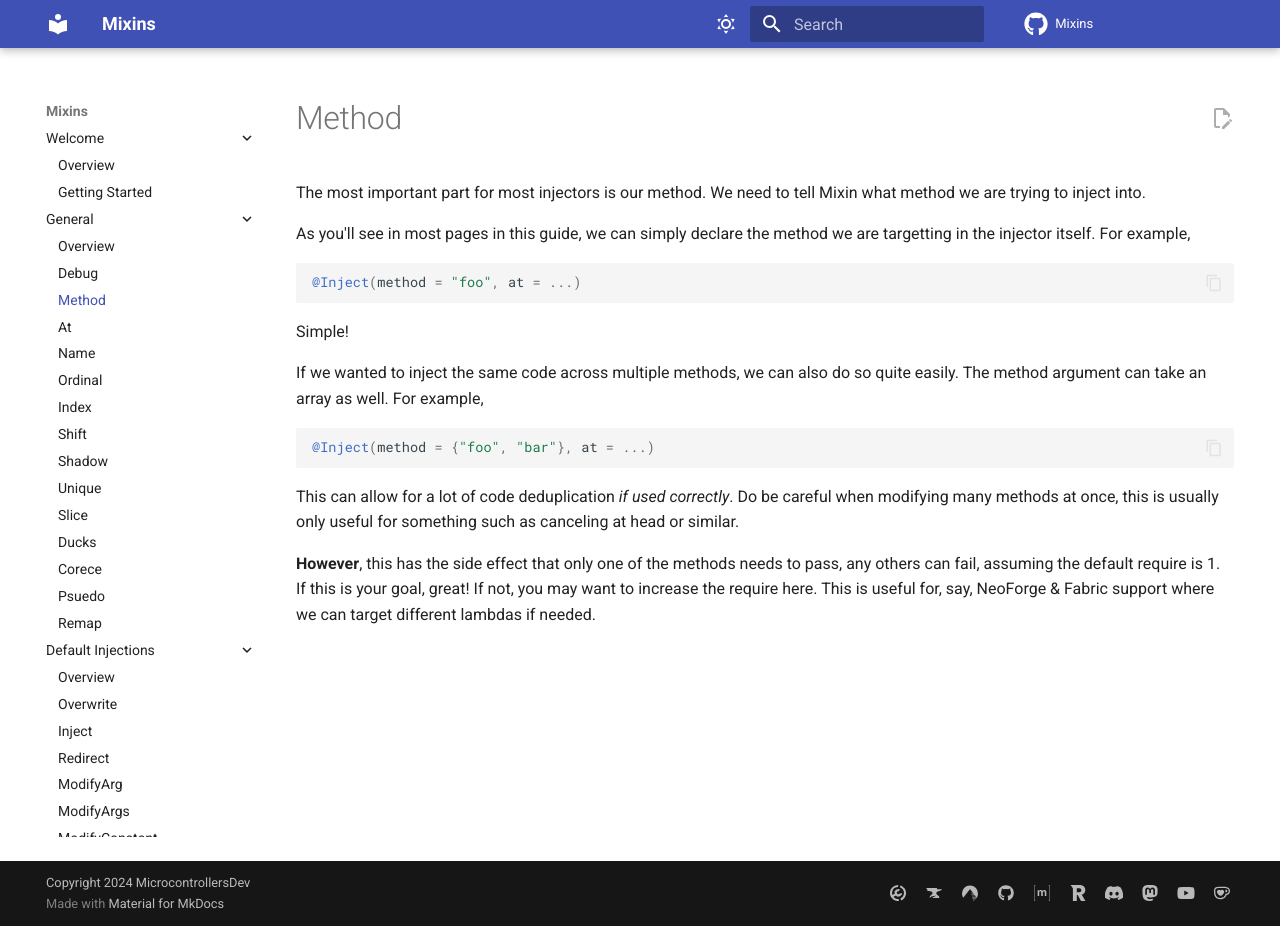
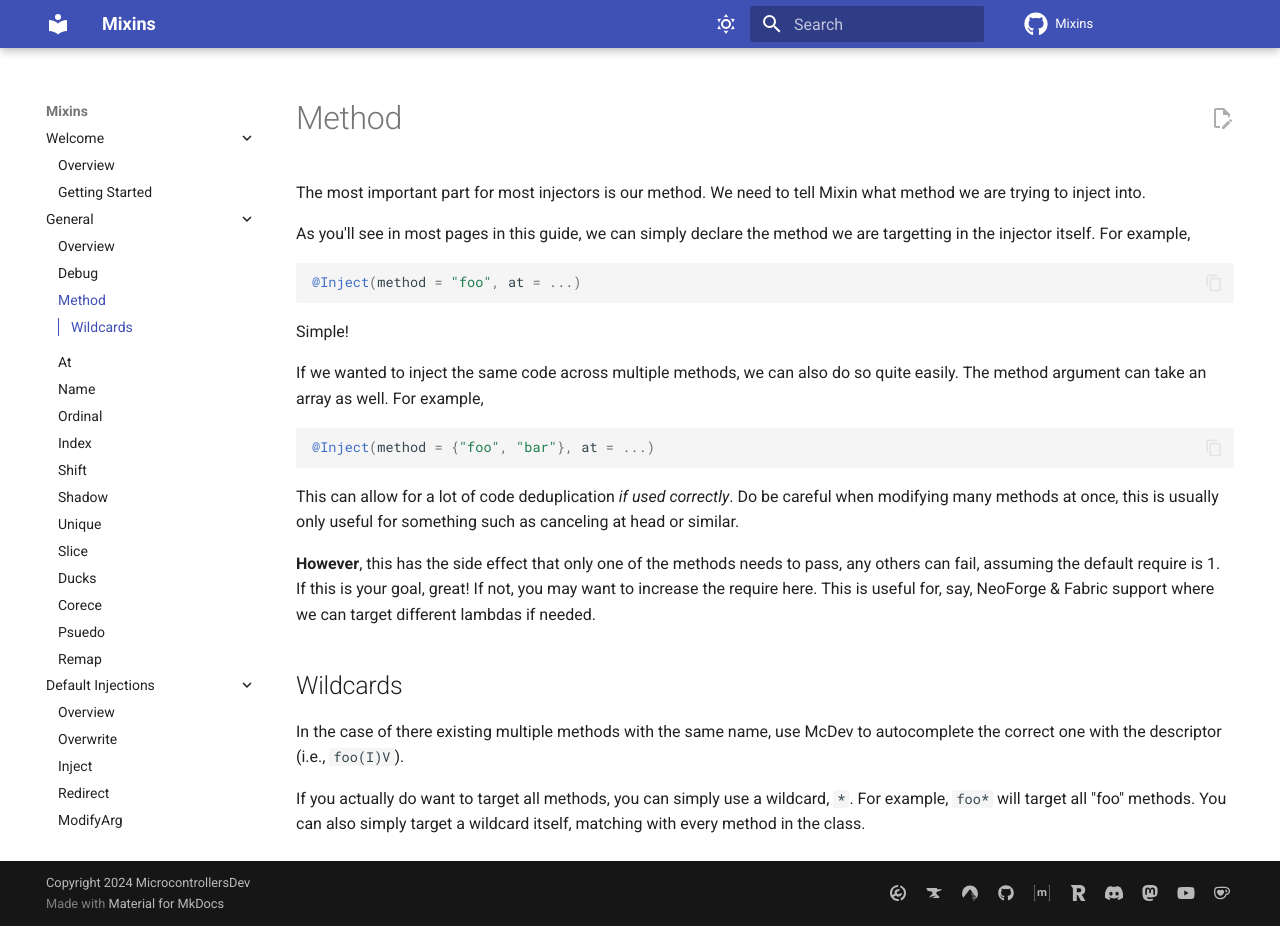
Before and after one commit to MicrocontrollersDev/Mixins, an MkDocs documentation site: the page built from docs/general/method.md, in a window 1280 px wide and 926 px high. Built offline with MkDocs 1.6.1 and Material for MkDocs 9.7.7, drawn with Linux system fonts in a browser that asks for light colours; comment, search, counter and statistics services are not loaded.

Commit message:
method wildcards

```diff
--- a/docs/general/method.md
+++ b/docs/general/method.md
@@ -19,3 +19,9 @@ If we wanted to inject the same code across multiple methods, we can also do so
 This can allow for a lot of code deduplication *if used correctly*. Do be careful when modifying many methods at once, this is usually only useful for something such as canceling at head or similar.
 
 **However**, this has the side effect that only one of the methods needs to pass, any others can fail, assuming the default require is 1. If this is your goal, great! If not, you may want to increase the require here. This is useful for, say, NeoForge & Fabric support where we can target different lambdas if needed.
+
+## Wildcards
+
+In the case of there existing multiple methods with the same name, use McDev to autocomplete the correct one with the descriptor (i.e., `foo(I)V`).
+
+If you actually do want to target all methods, you can simply use a wildcard, `*`. For example, `foo*` will target all "foo" methods. You can also simply target a wildcard itself, matching with every method in the class.
```
